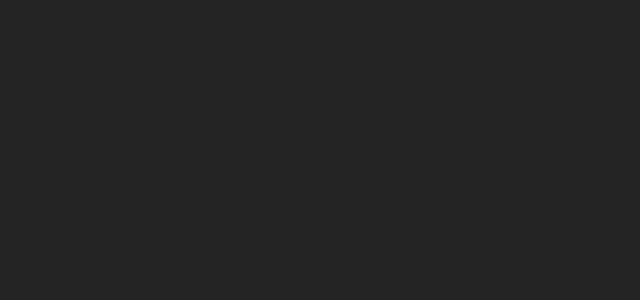
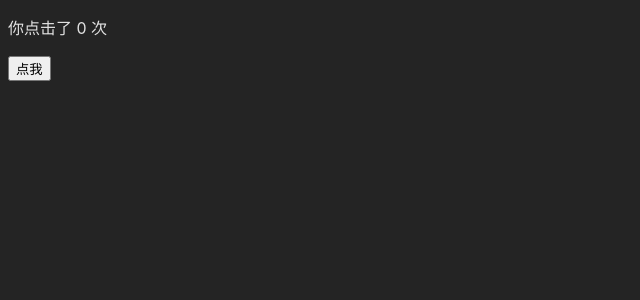
Before and after one commit to qiuxchao/react-hooks-demo, a React (Vite) app: page / in a window 1280 px wide. Shown: the top 300 px of the page, without its empty margins (0-640 px from the left). Built offline with nearby package versions, Linux system fonts and the light colour scheme.

Commit message:
update: add useState

```diff
--- a/src/App.tsx
+++ b/src/App.tsx
@@ -1,13 +1,11 @@
-import { useState } from 'react'
-import reactLogo from './assets/react.svg'
-import './App.css'
+import UseStateDemo from "./hookDemos/UseStateDemo"
+
+UseStateDemo
 
 function App() {
-  const [count, setCount] = useState(0)
 
   return (
-    <div className="App">
-    </div>
+    <UseStateDemo />
   )
 }
 
--- /dev/null
+++ b/src/hookDemos/UseStateDemo.tsx
@@ -0,0 +1,15 @@
+import { useState } from 'react'
+
+function UseStateDemo() {
+  // 声明一个新的状态变量，我们称之为 "count"
+  const [count, setCount] = useState(0)
+
+  return (
+    <div>
+      <p>你点击了 {count} 次</p>
+      <button onClick={() => setCount(count + 1)}>点我</button>
+    </div>
+  )
+}
+
+export default UseStateDemo
```
Also changed, not shown: src/App.css (deleted), 1 other file (tests, documents, lock files or other folders).
